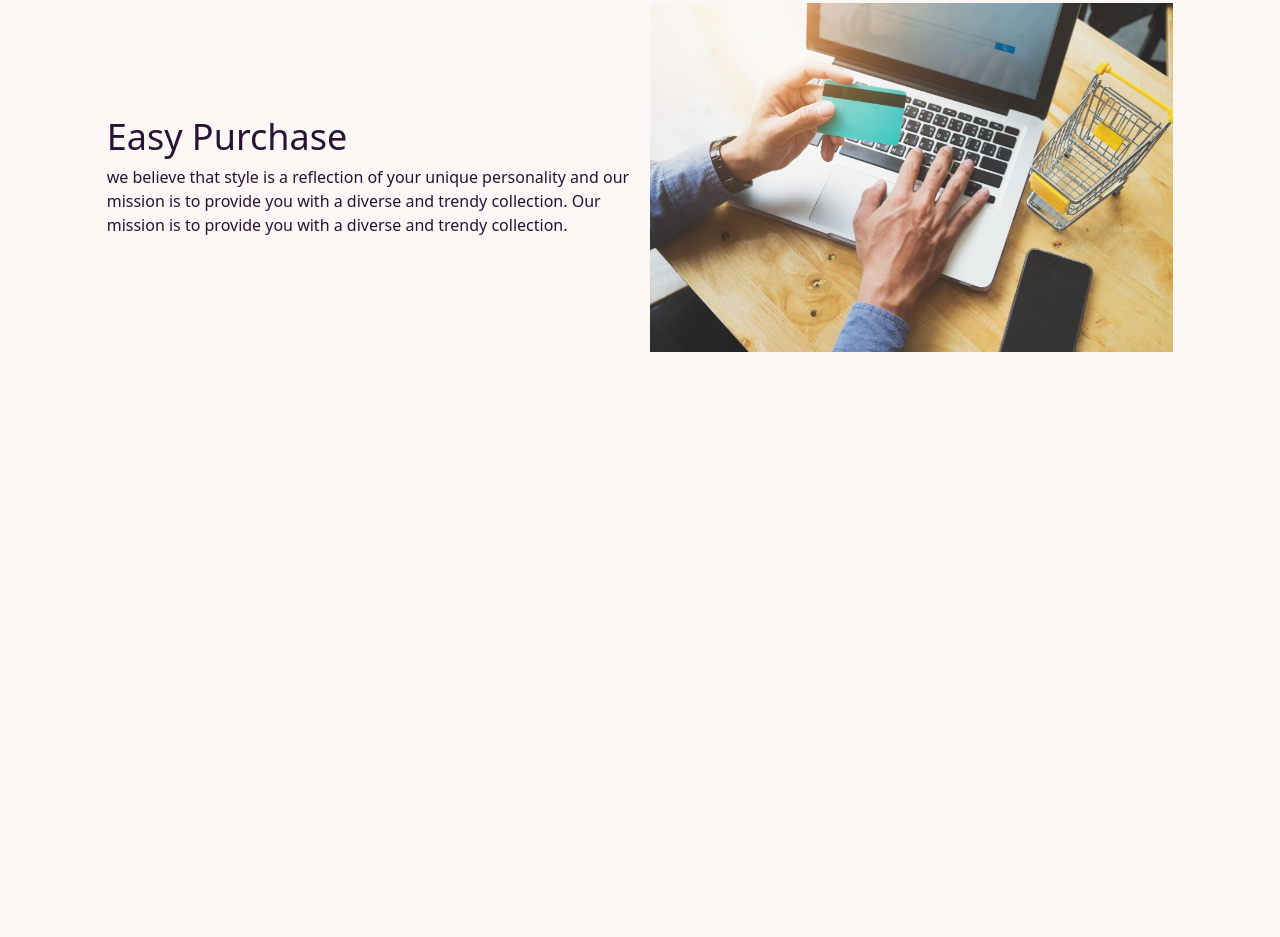
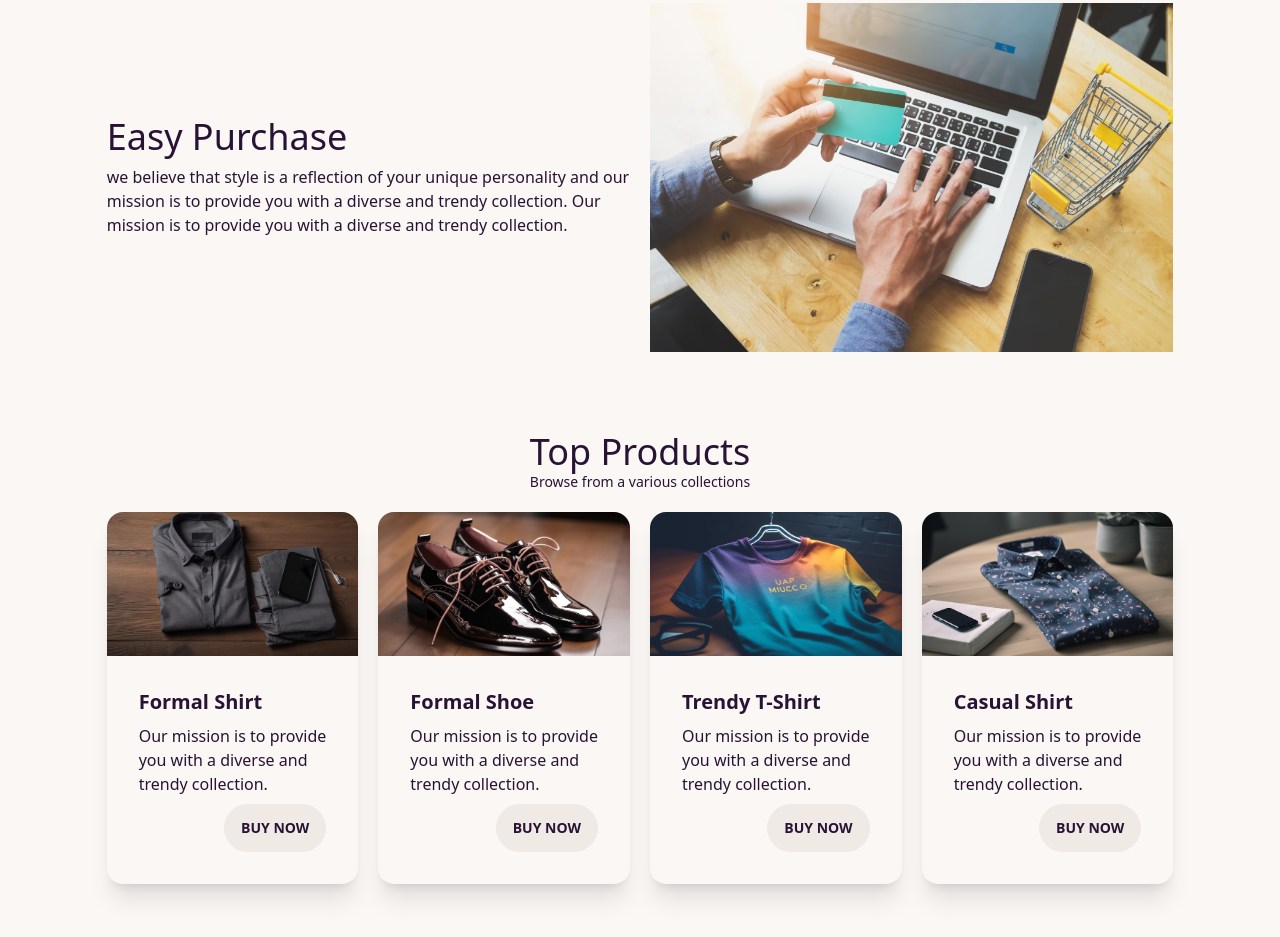
Before and after one commit to akibrahman/conceptual-session-5, a plain HTML site: page index.html in a window 1280 px wide. Shown: the part 1313-2250 px from the top of the page. Before the commit the page ends 1825 px from the top, so only its background shows below. Drawn offline with nearby package versions, Linux system fonts and the light colour scheme.

Commit message:
Top Products Section Completed

```diff
--- a/index.html
+++ b/index.html
@@ -159,7 +159,7 @@
         </div>
       </section>
       <!-- Purchase Section  -->
-      <section class="w-[80%] md:w-5/6 mx-auto mb-12">
+      <section class="w-[80%] md:w-5/6 mx-auto mb-20">
         <div class="flex flex-col lg:flex-row gap-5">
           <div class="flex-1 flex flex-col justify-center">
             <h1 class="text-2xl md:text-4xl mb-2">Easy Purchase</h1>
@@ -175,6 +175,90 @@
           </div>
         </div>
       </section>
+      <!-- Top Products Section  -->
+      <section class="text-center w-[80%] md:w-5/6 mx-auto mb-20">
+        <h1 class="text-2xl md:text-4xl">Top Products</h1>
+        <p class="text-sm mb-5">Browse from a various collections</p>
+        <!-- Cards Wrapper  -->
+        <div class="grid grid-cols-1 md:grid-cols-2 lg:grid-cols-4 gap-5">
+          <!-- Card 1 -->
+          <div class="card bg-base-100 shadow-xl">
+            <figure>
+              <img
+                src="./images/elegant-businessman-attire-hangs-modern-closet-generated-by-ai_188544-15312.avif"
+                alt="Shoes"
+              />
+            </figure>
+            <div class="card-body">
+              <h2 class="card-title">Formal Shirt</h2>
+              <p class="text-left">
+                Our mission is to provide you with a diverse and trendy
+                collection.
+              </p>
+              <div class="card-actions justify-end">
+                <button class="btn">Buy Now</button>
+              </div>
+            </div>
+          </div>
+          <!-- Card 2 -->
+          <div class="card bg-base-100 shadow-xl">
+            <figure>
+              <img
+                src="./images/shiny-black-leather-shoes-exude-modern-luxury-generated-by-ai_188544-36154.avif"
+                alt="Shoes"
+              />
+            </figure>
+            <div class="card-body">
+              <h2 class="card-title">Formal Shoe</h2>
+              <p class="text-left">
+                Our mission is to provide you with a diverse and trendy
+                collection.
+              </p>
+              <div class="card-actions justify-end">
+                <button class="btn">Buy Now</button>
+              </div>
+            </div>
+          </div>
+          <!-- Card 3 -->
+          <div class="card bg-base-100 shadow-xl">
+            <figure>
+              <img
+                src="./images/blue-yellow-t-shirt-wooden-hanger-generated-by-ai_188544-42185.avif"
+                alt="Shoes"
+              />
+            </figure>
+            <div class="card-body">
+              <h2 class="card-title">Trendy T-Shirt</h2>
+              <p class="text-left">
+                Our mission is to provide you with a diverse and trendy
+                collection.
+              </p>
+              <div class="card-actions justify-end">
+                <button class="btn">Buy Now</button>
+              </div>
+            </div>
+          </div>
+          <!-- Card 4 -->
+          <div class="card bg-base-100 shadow-xl">
+            <figure>
+              <img
+                src="./images/elegant-businessman-shirt-wooden-desk-stack-generated-by-ai_188544-34678.avif"
+                alt="Shoes"
+              />
+            </figure>
+            <div class="card-body">
+              <h2 class="card-title">Casual Shirt</h2>
+              <p class="text-left">
+                Our mission is to provide you with a diverse and trendy
+                collection.
+              </p>
+              <div class="card-actions justify-end">
+                <button class="btn">Buy Now</button>
+              </div>
+            </div>
+          </div>
+        </div>
+      </section>
     </main>
     <footer></footer>
   </body>
```
